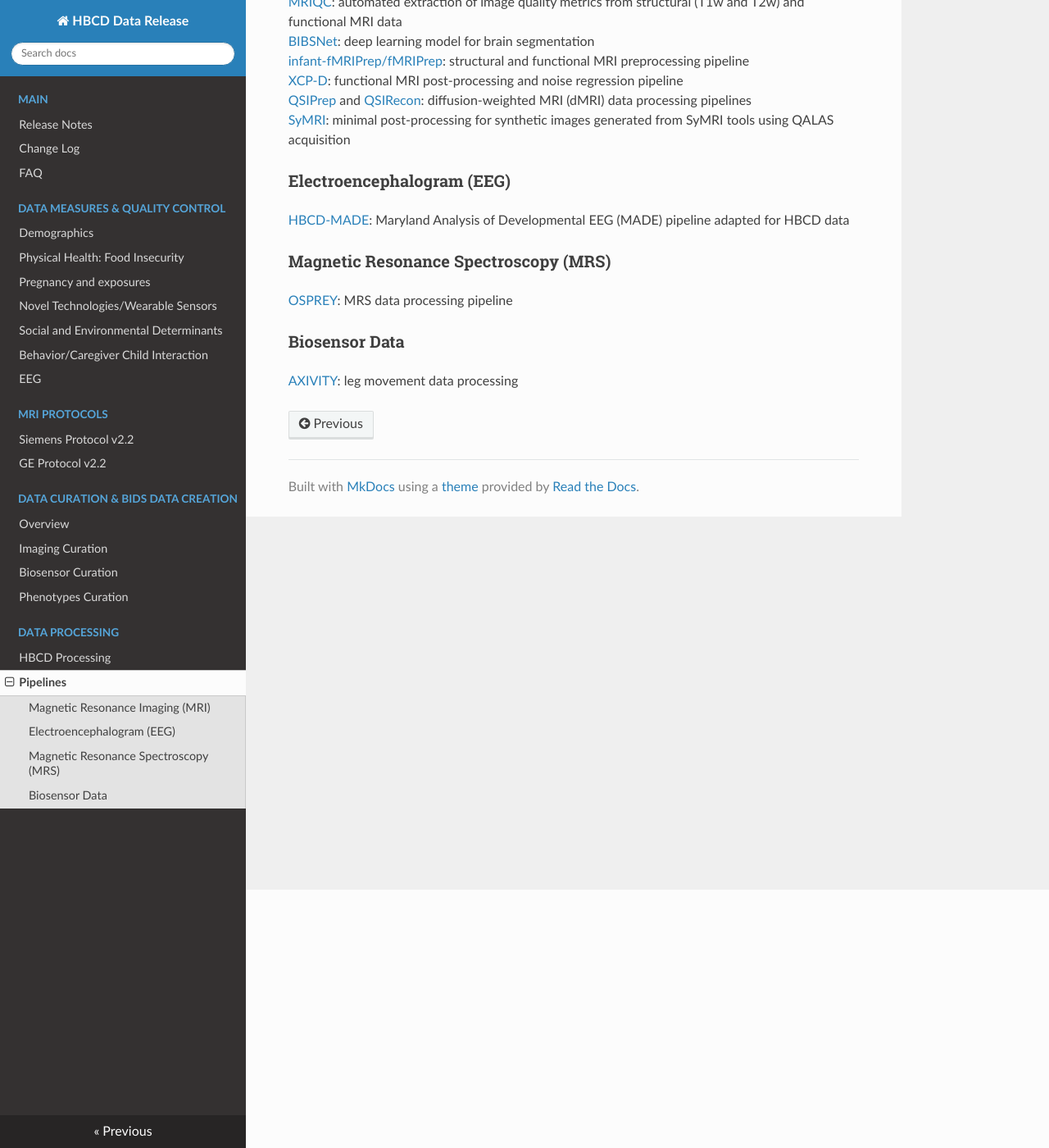
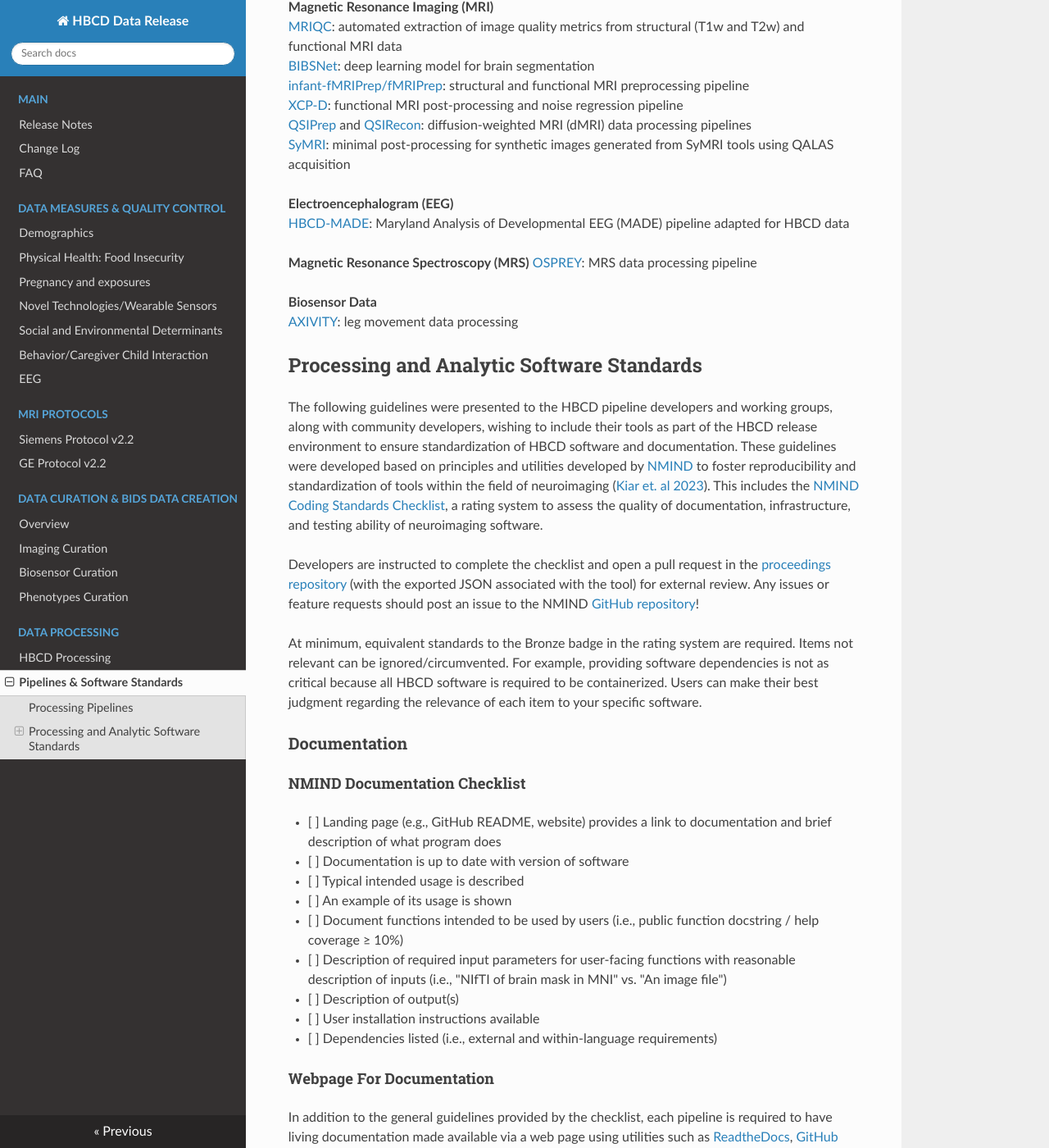
Before and after one commit to mattcieslak/hbcd-docs, an MkDocs documentation site: the page built from docs/processing/pipelines.md, in a window 1280 px wide and 1400 px high, scrolled down 315 px. Shown: the whole window at 82% size. Built offline with MkDocs 1.6.1, drawn with Linux system fonts in a browser that asks for light colours; nearby versions of some CDN libraries; some of the changed text lies outside the part shown.

Commit message:
add processing standards content

```diff
--- a/docs/processing/pipelines.md
+++ b/docs/processing/pipelines.md
@@ -1,8 +1,9 @@
-# Processing Pipelines
+# Pipelines & Software Standards
 
+## Processing Pipelines
 **The following pipelines were used for HBCD data processing: for more details, visit the pipeline webpages linked below as well as the [Tool Details Overview](https://hbcd-cbrain-processing.readthedocs.io/latest/tool_details.html) section of the [HBCD Processing webpage](https://hbcd-cbrain-processing.readthedocs.io/latest/index.html).**
 
-### Magnetic Resonance Imaging (MRI)
+**Magnetic Resonance Imaging (MRI)**
 [MRIQC](https://mriqc.readthedocs.io/en/latest/): automated extraction of image quality metrics from structural (T1w and T2w) and functional MRI data
 [BIBSNet](https://bibsnet.readthedocs.io/en/latest/): deep learning model for brain segmentation
 [infant-fMRIPrep/fMRIPrep](https://nibabies.readthedocs.io/en/latest/): structural and functional MRI preprocessing pipeline
@@ -10,11 +11,62 @@
 [QSIPrep](https://qsiprep.readthedocs.io/en/latest/) and [QSIRecon](https://qsirecon.readthedocs.io/en/latest/): diffusion-weighted MRI (dMRI) data processing pipelines
 [SyMRI](https://hbcd-symri-postproc.readthedocs.io/en/latest/index.html): minimal post-processing for synthetic images generated from SyMRI tools using QALAS acquisition
 
-### Electroencephalogram (EEG)
+**Electroencephalogram (EEG)**
 [HBCD-MADE](https://docs-hbcd-made.readthedocs.io/en/latest/): Maryland Analysis of Developmental EEG (MADE) pipeline adapted for HBCD data
 
-### Magnetic Resonance Spectroscopy (MRS)
+**Magnetic Resonance Spectroscopy (MRS)**
 [OSPREY](https://osprey-bids.readthedocs.io/en/latest/index.html): MRS data processing pipeline
 
-### Biosensor Data
+**Biosensor Data**
 [AXIVITY](https://hbcd-motion-postproc.readthedocs.io/en/latest/): leg movement data processing
+
+## Processing and Analytic Software Standards
+The following guidelines were presented to the HBCD pipeline developers and working groups, along with community developers, wishing to include their tools as part of the HBCD release environment to ensure standardization of HBCD software and documentation. These guidelines were developed based on principles and utilities developed by [NMIND](https://www.nmind.org/about) to foster reproducibility and standardization of tools within the field of neuroimaging ([Kiar et. al 2023](https://www.nature.com/articles/s41562-023-01647-0)). This includes the [NMIND Coding Standards Checklist](https://www.nmind.org/standards-checklist/), a rating system to assess the quality of documentation, infrastructure, and testing ability of neuroimaging software.
+
+Developers are instructed to complete the checklist and open a pull request in the [proceedings repository](https://github.com/nmind/proceedings) (with the exported JSON associated with the tool) for external review. Any issues or feature requests should post an issue to the NMIND [GitHub repository](https://github.com/nmind/standards-checklist)\!
+
+At minimum, equivalent standards to the Bronze badge in the rating system are required. Items not relevant can be ignored/circumvented. For example, providing software dependencies is not as critical because all HBCD software is required to be containerized.  Users can make their  best judgment regarding the relevance of each item to your specific software.
+
+### Documentation
+#### NMIND Documentation Checklist
+- [ ] Landing page (e.g., GitHub README, website) provides a link to documentation and brief description of what program does
+- [ ] Documentation is up to date with version of software
+- [ ] Typical intended usage is described
+- [ ] An example of its usage is shown
+- [ ] Document functions intended to be used by users (i.e., public function docstring / help coverage ≥ 10%)
+- [ ] Description of required input parameters for user-facing functions with reasonable description of inputs (i.e., "NIfTI of brain mask in MNI" vs. "An image file")
+- [ ] Description of output(s)
+- [ ] User installation instructions available
+- [ ] Dependencies listed (i.e., external and within-language requirements)
+
+#### Webpage For Documentation
+In addition to the general guidelines provided by the checklist, each pipeline is required to have living documentation made available via a web page using utilities such as [ReadtheDocs](https://about.readthedocs.com/?ref=readthedocs.com), [GitHub Pages](https://pages.github.com/?(null)), [Wiki](https://support.microsoft.com/en-us/office/create-and-edit-a-wiki-dc64f9c2-d1a2-44b5-ac59-b9d535551a32), etc. This allows for information to stay up-to-date as compared to a publication and also is easier to navigate than a simple GitHub README given the depth of information typically required for image processing pipelines. When writing an initial collaborative draft, we recommend using Google Docs to first solidify the essential content and then convert the documents to whatever format (eg Markdown) is required to upload to the webpage.
+
+We recommend using the [fMRIPrep ReadtheDocs](https://fmriprep.org/en/stable/) as a guide for overall organization and what level of detail each section should ideally include.
+
+### Infrastructure
+#### NMIND Infrastructure Checklist
+- [ ] Code is open source
+- [ ] Package is under version control
+- [ ] Readme is present
+- [ ] License is present (see more details in following section)
+- [ ] Issues tracking is enabled (i.e., either through GitHub or external site)
+- [ ] Digital Object Identifier (DOI) points to latest version (e.g., Zenodo)
+- [ ] All documented installation instructions can be successfully followed
+
+#### Licensing and Obtaining a DOI
+All included software will require a [license](https://docs.github.com/en/communities/setting-up-your-project-for-healthy-contributions/adding-a-license-to-a-repository) and also a DOI for software publication. Internal pipelines to HBCD might be leveraged for release data prior to publication. If the pipeline doesn’t yet have an associated scientific article yet that can be cited, we recommend developers obtain a DOI by self-publishing on [Zenodo](https://cdnis-brain.readthedocs.io/zenodo/). Software provided for HBCD releases from non-HBCD PIs will be required to be peer reviewed and published along with the DOI.
+All software will be required to run on BIDS input data or currently available HBCD derivatives as provided in the most current HBCD release.
+
+#### Versioning and New Release Policies
+Beyond basic version control in GitHub, developers should also tag new releases that are associated with specific versions of the repository whenever a large update (or large number of updates) has been made. The new tagged release should also include a change log that carefully documents the differences between the new and prior version.
+
+Developers may also wish to decide on a standard release cycle as well as special cases/parameters which warrant a new release (e.g. a serious bug fix that needs to be implemented in version ASAP). Ideally there would be documentation around which versions are expected to receive long-term support vs versions that will be deprecated and the timeline for deprecation.
+
+### Testing Ability
+
+#### NMIND Testing Checklist
+- [ ] Provide / generate / point to test data**
+- [ ] Provide instructions for users to run tests that include instructions for evaluation for correct behavior
+
+**Note that standards for testing ability may not be relevant to or high-priority for all processing pipelines used by HBCD. Additionally, depending on how specialized a given application is for HBCD, making test data openly available that is representative of the workflow is likely not possible.
--- a/mkdocs.yml
+++ b/mkdocs.yml
@@ -26,4 +26,4 @@
     - Phenotypes Curation: datacuration/phenotypes.md
   - Data Processing:
     - HBCD Processing: processing/processing.md
-    - Pipelines: processing/pipelines.md
+    - Pipelines & Software Standards: processing/pipelines.md
```
